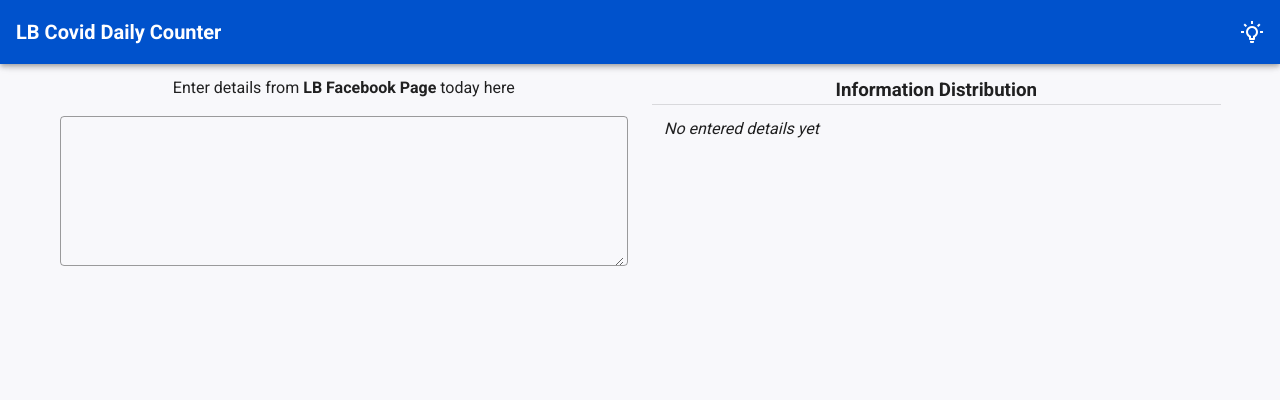
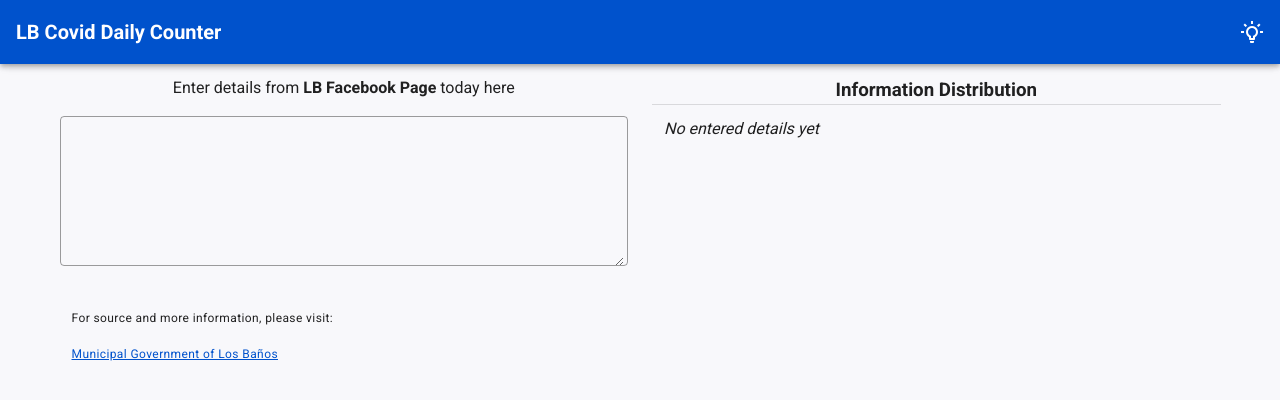
Before and after one commit to dilapitan/lb-covid-daily-report, a Vue app: page / in a window 1280 px wide. Shown: the top 400 px of the page. Built offline with nearby package versions, Linux system fonts and the light colour scheme.

Commit message:
Add LB Municipal Fb page

```diff
--- a/src/components/Home.vue
+++ b/src/components/Home.vue
@@ -11,6 +11,13 @@
           :value="input"
           @input="update"
         ></v-textarea>
+        <v-container class="text-left caption">
+          <p>For source and more information, please visit:</p>
+          <a href="https://www.facebook.com/elbilagunaph" target="_blank">
+            Municipal Government of Los Baños
+          </a>
+          <p></p>
+        </v-container>
       </v-col>
       <v-col cols="12" xs="12" sm="6">
         <h3>Information Distribution</h3>
```
